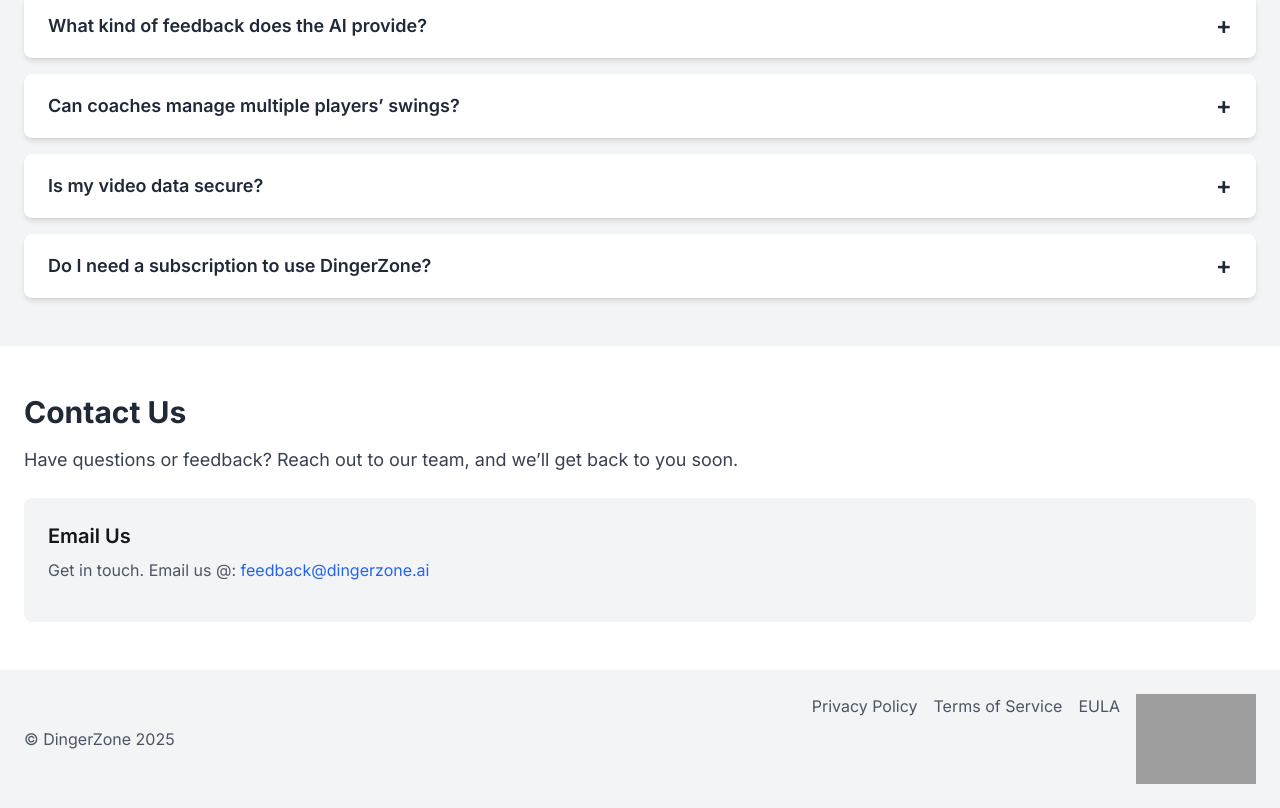
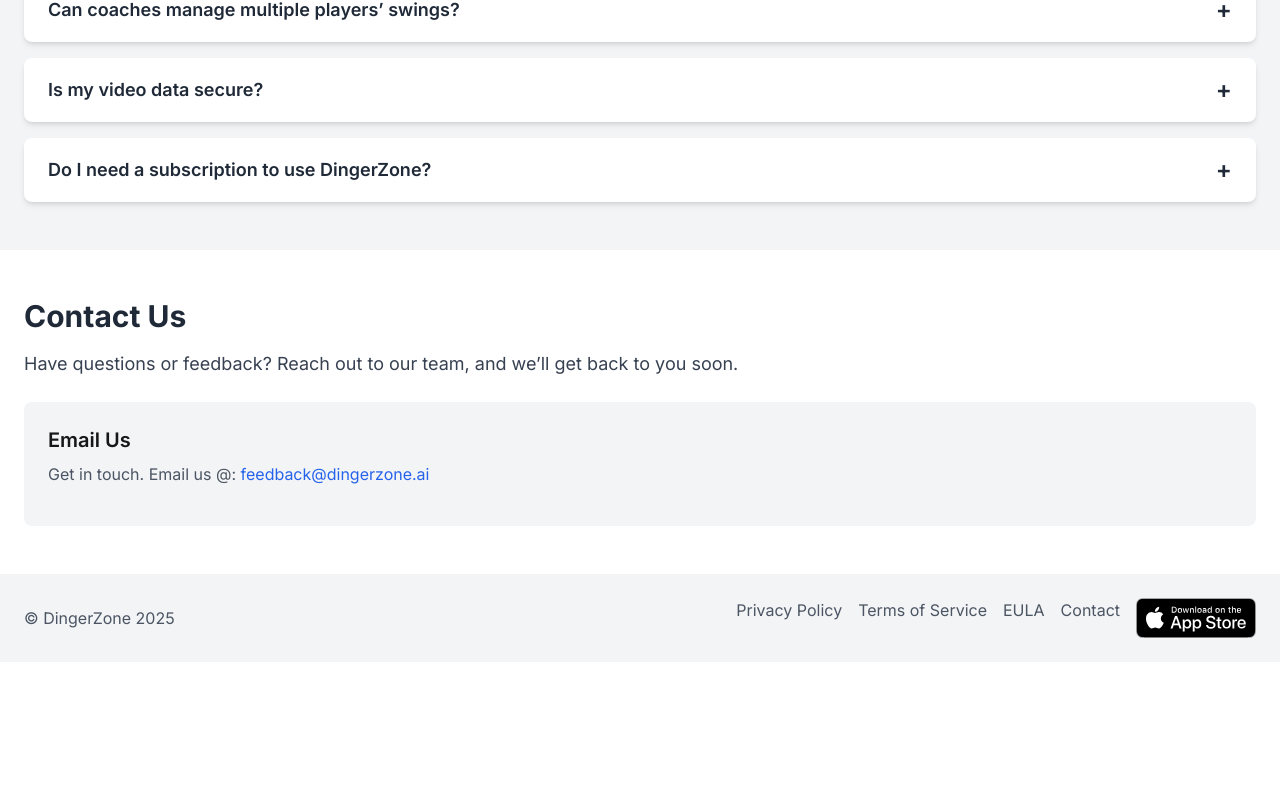
Before and after one commit to MWise01/dingerzone_web, a Next.js app: page / in a window 1280 px wide. Shown: the part 1964-2772 px from the top of the page. After the commit the page ends 2626 px from the top, so only its background shows below. Built offline with nearby package versions, Linux system fonts and the light colour scheme; grey boxes are pictures that could not be loaded.

Commit message:
reincorporated contact us function in footer.

```diff
--- a/src/components/Footer.tsx
+++ b/src/components/Footer.tsx
@@ -22,6 +22,9 @@
           <a href="https://www.apple.com/legal/internet-services/itunes/dev/stdeula/" className="text-gray-600 hover:text-gray-900">
             EULA
           </a>
+          <a href="#" className="text-gray-600 hover:text-gray-900" onClick={getStartedClick}>
+            Contact
+          </a>
           <a
             href="https://apple.co/3Js2maF"
             className="inline-block"
```
Also changed, not shown: public/assets/images/appstore_black.svg (added).
